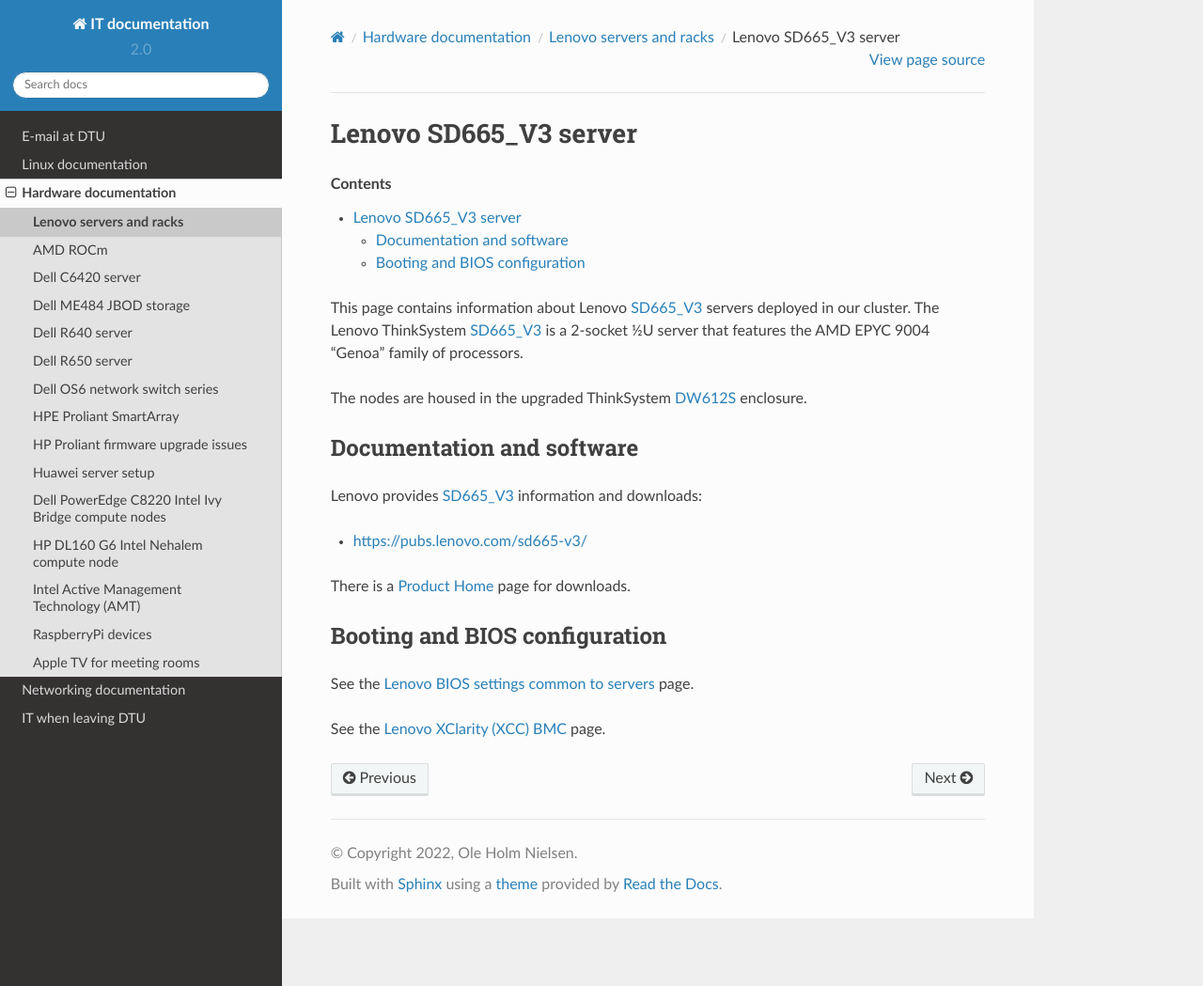
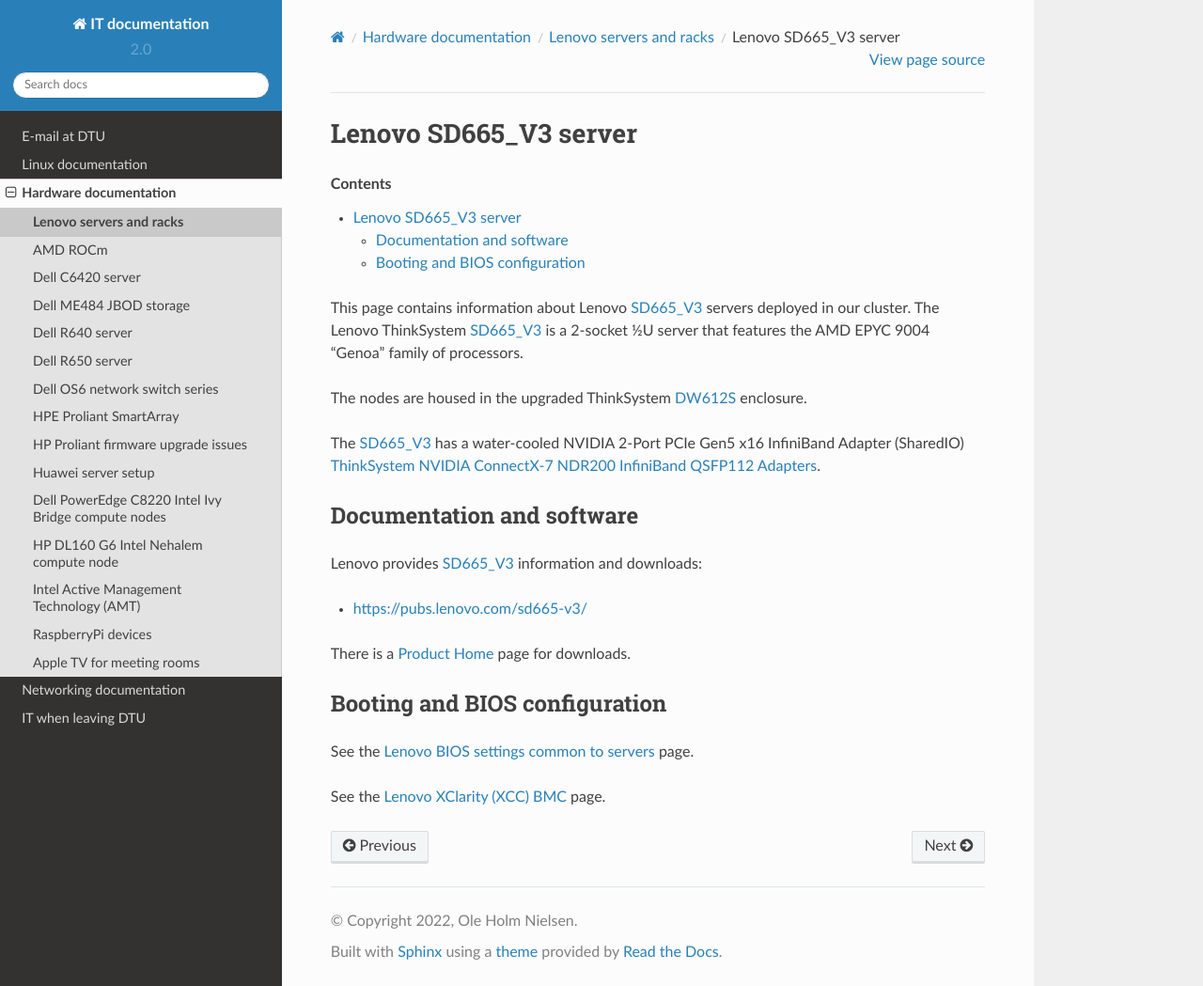
Before and after one commit to OleHolmNielsen/ITwiki, a Sphinx documentation site: the page built from docs/Lenovo_SD665_V3.rst, in a window 1280 px wide and 1049 px high. Shown: the whole window at 94% size. Built offline with Sphinx 7.4.7 and the Read the Docs theme 2.0.0, drawn with Linux system fonts in a browser that asks for light colours.

Commit message:
Link to NVIDIA 2-Port PCIe Gen5 x16 InfiniBand Adapter (SharedIO)

```diff
--- a/docs/Lenovo_SD665_V3.rst
+++ b/docs/Lenovo_SD665_V3.rst
@@ -10,6 +10,9 @@
 The Lenovo ThinkSystem SD665_V3_ is a 2-socket ½U server that features the AMD EPYC 9004 "Genoa" family of processors.
 
 The nodes are housed in the upgraded ThinkSystem DW612S_ enclosure.
+
+The SD665_V3_ has a water-cooled NVIDIA 2-Port PCIe Gen5 x16 InfiniBand Adapter (SharedIO)
+`ThinkSystem NVIDIA ConnectX-7 NDR200 InfiniBand QSFP112 Adapters <https://lenovopress.lenovo.com/lp1693-thinksystem-nvidia-connectx-7-ndr200-infiniband-qsfp112-adapters>`_.
 
 .. _SD665_V3: https://lenovopress.lenovo.com/lp1612-lenovo-thinksystem-sd665-v3-server
 .. _DW612S: https://pubs.lenovo.com/dw612s_neptune_enclosure/
```
